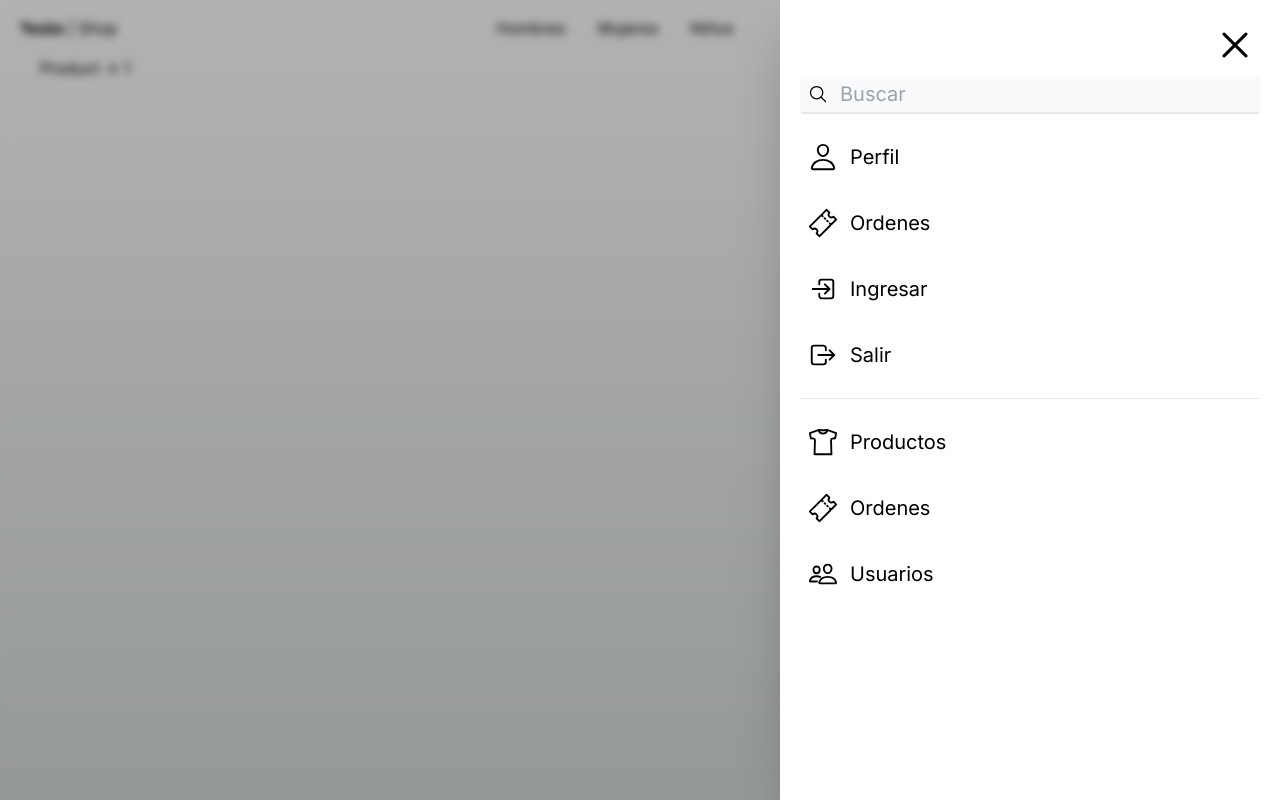
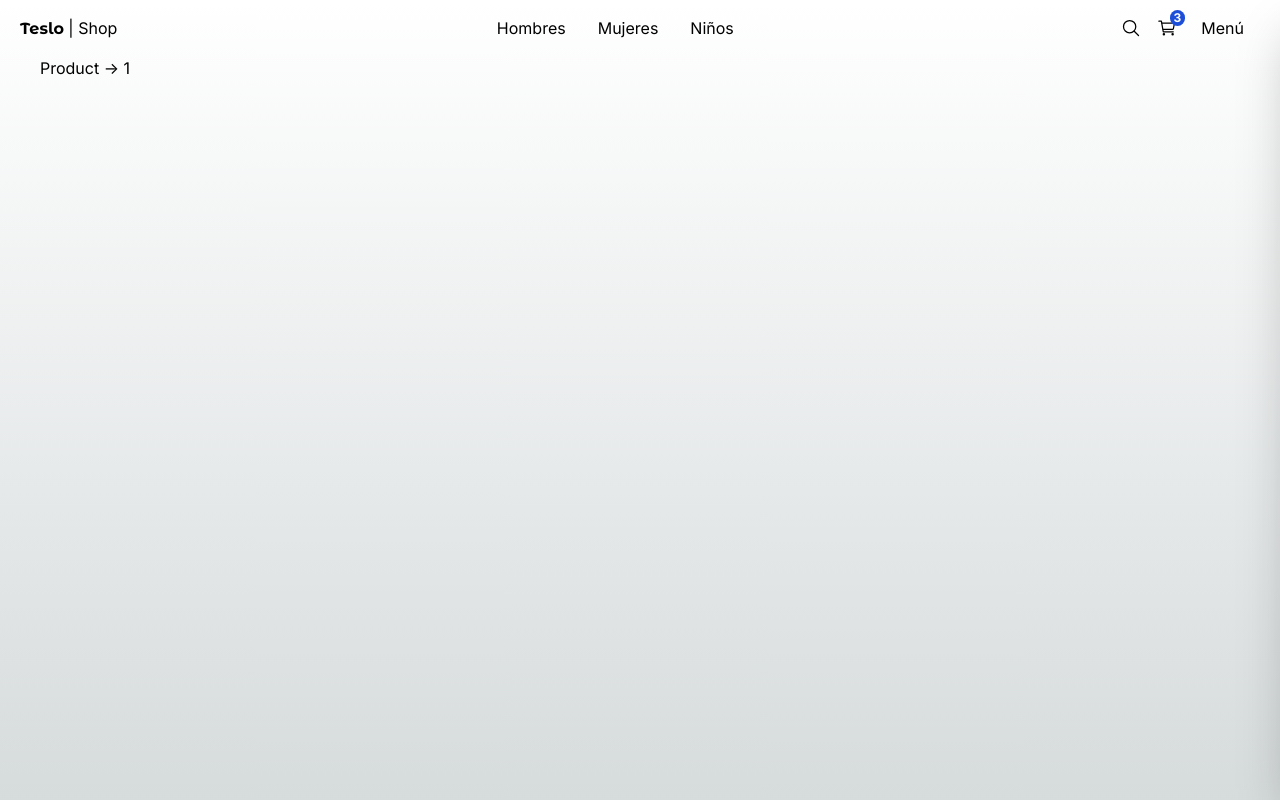
Before and after one commit to next-js-curses/04-teslo-shop, a Next.js app: page /product/1 in a window 1280 px wide. Built offline with nearby package versions, Linux system fonts and the light colour scheme.

Commit message:
feat: menú lateral con Zustand para manejo de estado global

```diff
--- a/package.json
+++ b/package.json
@@ -9,10 +9,12 @@
     "lint": "next lint"
   },
   "dependencies": {
+    "clsx": "^2.1.1",
     "next": "14.2.13",
     "react": "^18",
     "react-dom": "^18",
-    "react-icons": "^5.3.0"
+    "react-icons": "^5.3.0",
+    "zustand": "5.0.0-rc.2"
   },
   "devDependencies": {
     "@types/node": "^20",
--- a/src/components/ui/sidebar/Sidebar.tsx
+++ b/src/components/ui/sidebar/Sidebar.tsx
@@ -1,30 +1,52 @@
 'use client'
 
+import { useUIStore } from '@/store'
+import clsx from 'clsx'
 import Link from 'next/link'
 import { IoCloseOutline, IoLogInOutline, IoLogOutOutline, IoPeopleOutline, IoPersonOutline, IoSearchOutline, IoShirtOutline, IoTicketOutline } from 'react-icons/io5'
 
 export const Sidebar = () => {
+
+  const isSideMenuOpen = useUIStore(state => state.isSideMenuOpen)
+  const closeSideMenu = useUIStore(state => state.closeSideMenu)
+
   return (
     <div>
       {/* Black background */}
-      <div
-        className="fixed top-0 left-0 w-screen h-screen z-10 bg-black opacity-30"
-      />
+      {
+        isSideMenuOpen && (
+          <div
+            className="fixed top-0 left-0 w-screen h-screen z-10 bg-black opacity-30"
+          />
+        )
+      }
 
       {/* Blue */}
-      <div
-        className="fade-in fixed top-0 left-0 w-screen h-screen z-10 backdrop-filter backdrop-blur-sm"
-      />
+      {
+        isSideMenuOpen && (
+          <button
+            onClick={ () => closeSideMenu() }
+            className="fade-in fixed top-0 left-0 w-screen h-screen z-10 backdrop-filter backdrop-blur-sm"
+          />
+        )
+      }
 
       {/* Side menu */}
       <nav
         // TODO efecto de slide
-        className="fixed p-5 right-0 top-0 w-[500px] h-screen bg-white z-20 shadow-2xl transform transition-all duration-300"
+        className={
+          clsx(
+            "fixed p-5 right-0 top-0 w-[500px] h-screen bg-white z-20 shadow-2xl transform transition-all duration-300",
+            {
+              "translate-x-full": !isSideMenuOpen
+            }
+          )
+        }
       >
         <IoCloseOutline
           size={ 50 }
           className="absolute top-5 right-5 cursor-pointer"
-          onClick={ () => console.log('click') }
+          onClick={ () => closeSideMenu() }
         />
 
         {/* Input */}
--- a/src/components/ui/top-menu/TopMenu.tsx
+++ b/src/components/ui/top-menu/TopMenu.tsx
@@ -1,8 +1,14 @@
+'use client'
+
 import { titleFont } from '@/config/fonts'
+import { useUIStore } from '@/store'
 import Link from 'next/link'
 import { IoSearchOutline, IoCartOutline } from 'react-icons/io5'
 
 export const TopMenu = () => {
+
+  const openSideMenu = useUIStore(state => state.openSideMenu)
+
   return (
     <nav className="flex px-5 justify-between items-center w-full">
       {/* Logo */}
@@ -38,7 +44,10 @@
             <IoCartOutline className="w-5 h-5" />
           </div>
         </Link>
-        <button className="m-2 p-2 rounded-md transition-all hover:bg-gray-100">
+        <button
+          className="m-2 p-2 rounded-md transition-all hover:bg-gray-100"
+          onClick={ () => openSideMenu() }
+        >
           Menú
         </button>
       </div>
--- /dev/null
+++ b/src/store/index.ts
@@ -0,0 +1 @@
+export * from './ui/ui-store'
--- /dev/null
+++ b/src/store/ui/ui-store.ts
@@ -0,0 +1,13 @@
+import { create } from 'zustand'
+
+interface State {
+  isSideMenuOpen: boolean
+  openSideMenu: () => void
+  closeSideMenu: () => void
+}
+
+export const useUIStore = create<State>()((set) => ({
+  isSideMenuOpen: false,
+  openSideMenu: () => set({ isSideMenuOpen: true }),
+  closeSideMenu: () => set({ isSideMenuOpen: false })
+}))
```
